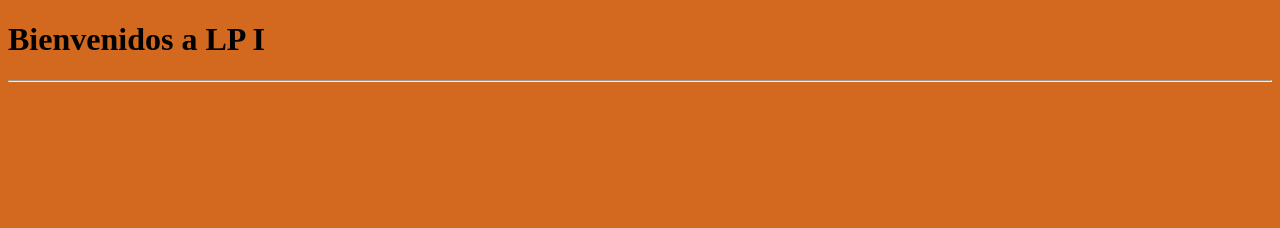
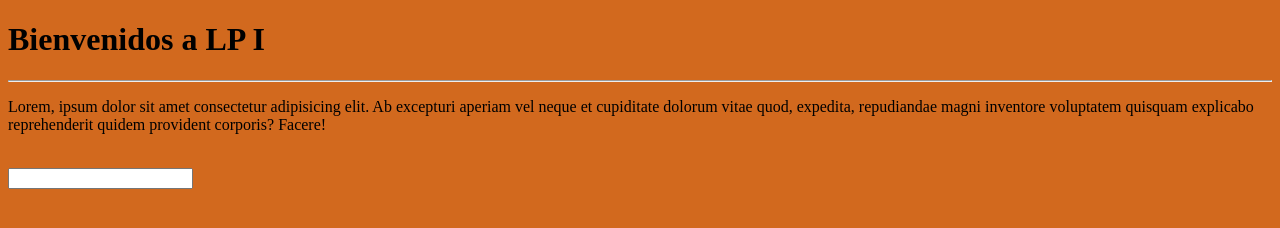
Before and after one commit to Leoo2608/repository1, a plain HTML site: page index.html in a window 1280 px wide. Drawn offline with Linux system fonts and the light colour scheme.

Commit message:
caja de texto

```diff
--- a/index.html
+++ b/index.html
@@ -13,5 +13,7 @@
 <body>
     <h1>Bienvenidos a LP I </h1>
     <hr>
+    <p>Lorem, ipsum dolor sit amet consectetur adipisicing elit. Ab excepturi aperiam vel neque et cupiditate dolorum vitae quod, expedita, repudiandae magni inventore voluptatem quisquam explicabo reprehenderit quidem provident corporis? Facere!</p>
+    <br> <input type="text" name="" id="texto">
 </body>
 </html>
```
